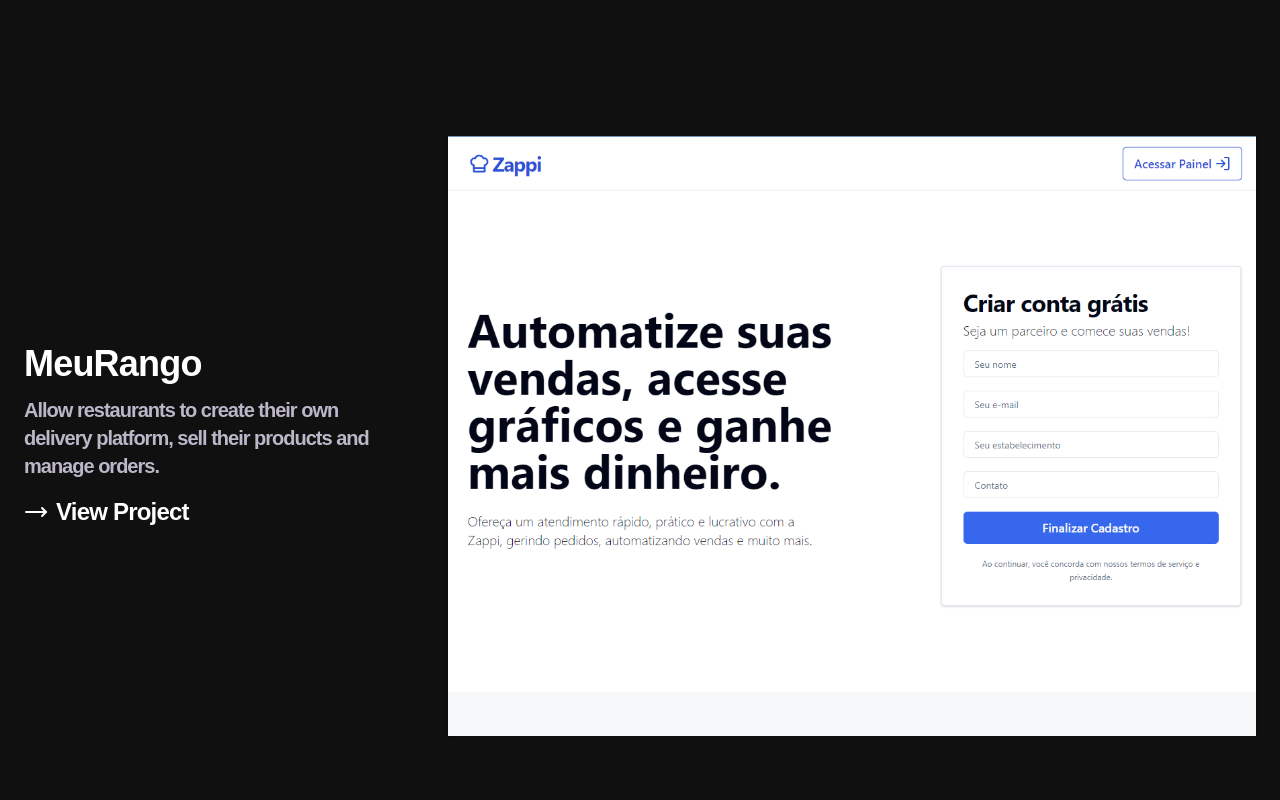
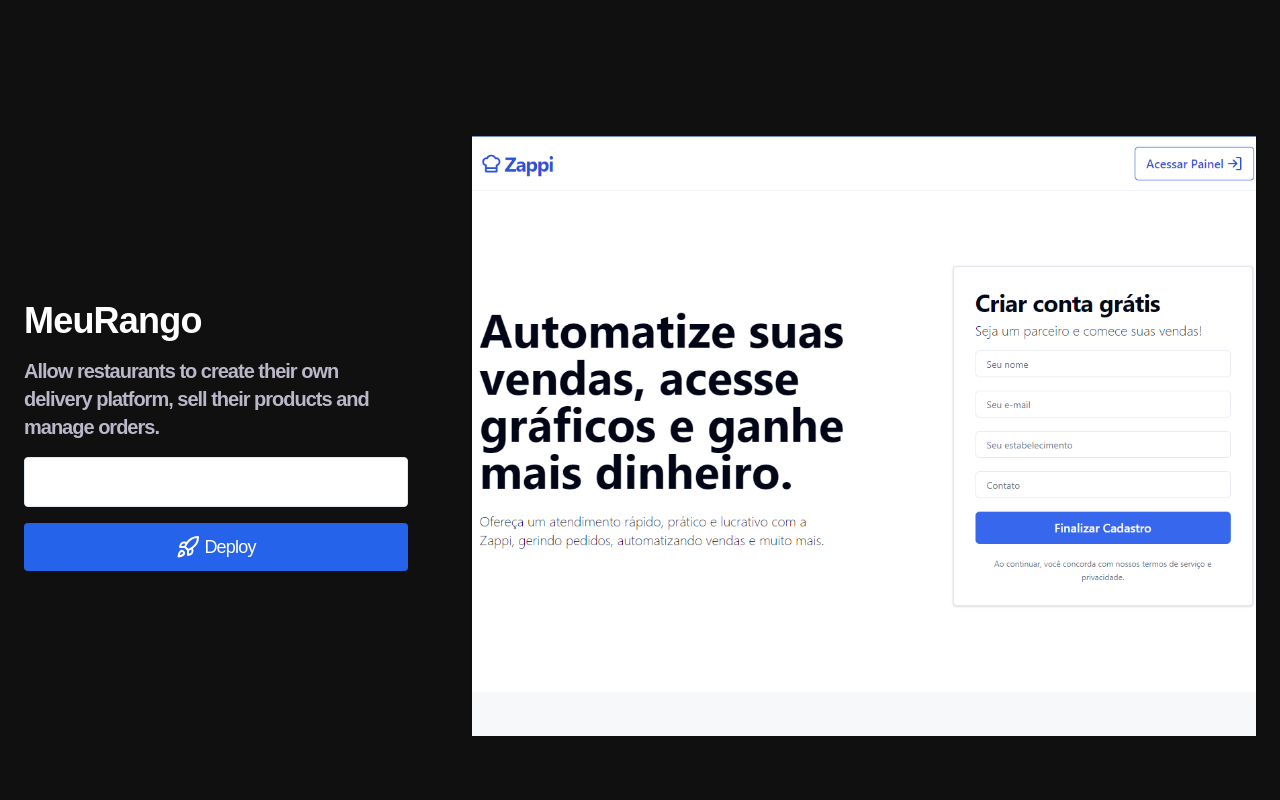
Before and after one commit to pefelippe/Portfolio, a Next.js app: page / in a window 1280 px wide. Shown: the part 1020-1820 px from the top of the page. Built offline with nearby package versions, Linux system fonts and the light colour scheme.

Commit message:
minors, again

```diff
--- a/pages/about.tsx
+++ b/pages/about.tsx
@@ -10,11 +10,9 @@ function AboutSection() {
       initial={{ opacity: 0 }}
       animate={{ opacity: 1 }}
       transition={{ duration: 0.75, delay: 0.5 }}
-      className=" w-full flex flex-col justify-center items-center gap-8  mx-auto  min-h-screen  py-20"
+      className=" w-full flex flex-col justify-center items-center gap-8  mx-auto  min-h-screen  py-20 px-6"
     >
-      {/* <motion.h1 className="text-3xl uppercase tracking-[1px] font-semibold mx-autos text-indigo-500">
-        About me
-      </motion.h1> */}
+      {/* <motion.h1 className="firstTitle">About me</motion.h1> */}
       <div className="flex flex-col-reverse lg:flex-row gap-6 lg:gap-32 items-center text-start ">
         <motion.div
           initial={{ opacity: 0, y: 50 }}
--- a/pages/contact.tsx
+++ b/pages/contact.tsx
@@ -11,7 +11,7 @@ function ContactSection() {
       animate={{ opacity: 1, y: 0 }}
       transition={{ duration: 0.75 }}
       id="contact-container"
-      className=" flex flex-col text-center justify-center  w-full min-h-screen items-center max-w-4xl mx-auto gap-6 dark:text-white px-6"
+      className=" flex flex-col text-center justify-center  w-full min-h-screen items-center max-w-4xl mx-auto gap-6 dark:text-white px-6 py-20"
     >
       <div className=" flex flex-col gap-3 w-full">
         <h1 className="text-3xl md:text-5xl tracking-tighter font-semibold underline decoration-indigo-500">
--- a/src/components/ProjectCard.tsx
+++ b/src/components/ProjectCard.tsx
@@ -1,6 +1,6 @@
 import { GitHubLogoIcon } from "@radix-ui/react-icons";
 import { motion } from "framer-motion";
-import { LinkIcon, MoveRight } from "lucide-react";
+import { GithubIcon, LinkIcon, MoveRight, Rocket } from "lucide-react";
 import Link from "next/link";
 
 import { Button } from "./ui/button";
@@ -30,18 +30,34 @@ function ProjectCard({
 
   return (
     <div
-      className="relative flex  h-full items-center text-start  gap-5 xl:gap-10
+      className="relative flex  h-full items-center text-start  gap-8 xl:gap-16
        justify-center max-xl:flex-col-reverse w-full text-[#fff] transition-all"
     >
-      <div className="xl:max-w-sm flex flex-col gap-3 justify-start items-start text-start w-full text-md tracking-tighter text-[#212531">
+      <div className="xl:max-w-sm flex flex-col gap-4 justify-start items-start text-start w-full text-md tracking-tighter text-[#212531">
         <p className="text-2xl xl:text-4xl  font-semibold">{title}</p>
         <p className="secondTitle text-[#bcb7c8] text-xl">{description}</p>
-        <Link
+        {/* <Link
           href={"/projects/" + id}
           className="pt-1 text-base xl:text-2xl font-semibold flex items-center gap-2 hover:text-[#fff]/70"
         >
-          <MoveRight /> View Project
-        </Link>
+          <MoveRight /> Check details
+        </Link> */}
+
+        <motion.div className="flex flex-col gap-4 font-medium text-2xl w-full">
+          <Link href={repo} target="_blank">
+            <Button
+              variant={"outline"}
+              className="text-lg py-6 px-10 rounded flex items-center gap-1 w-full"
+            >
+              <GithubIcon /> Github
+            </Button>
+          </Link>
+          <Link href={link} target="_blank">
+            <Button className="text-lg py-6 px-10 rounded items-center gap-1 flex text-white w-full">
+              <Rocket /> Deploy
+            </Button>
+          </Link>
+        </motion.div>
       </div>
       <Link
         href={"/projects/" + id}
@@ -51,7 +67,7 @@ function ProjectCard({
           whileHover={{ scale: 1.05 }}
           src={imgUrl}
           alt="card image"
-          className="overflow-hidden object-cover w-full h-[320px] md:h-[500px] xl:min-h-[75vh]  "
+          className="overflow-hidden object-cover w-full h-[280px] md:h-[500px] xl:min-h-[75vh]  "
         />
       </Link>
     </div>
```
